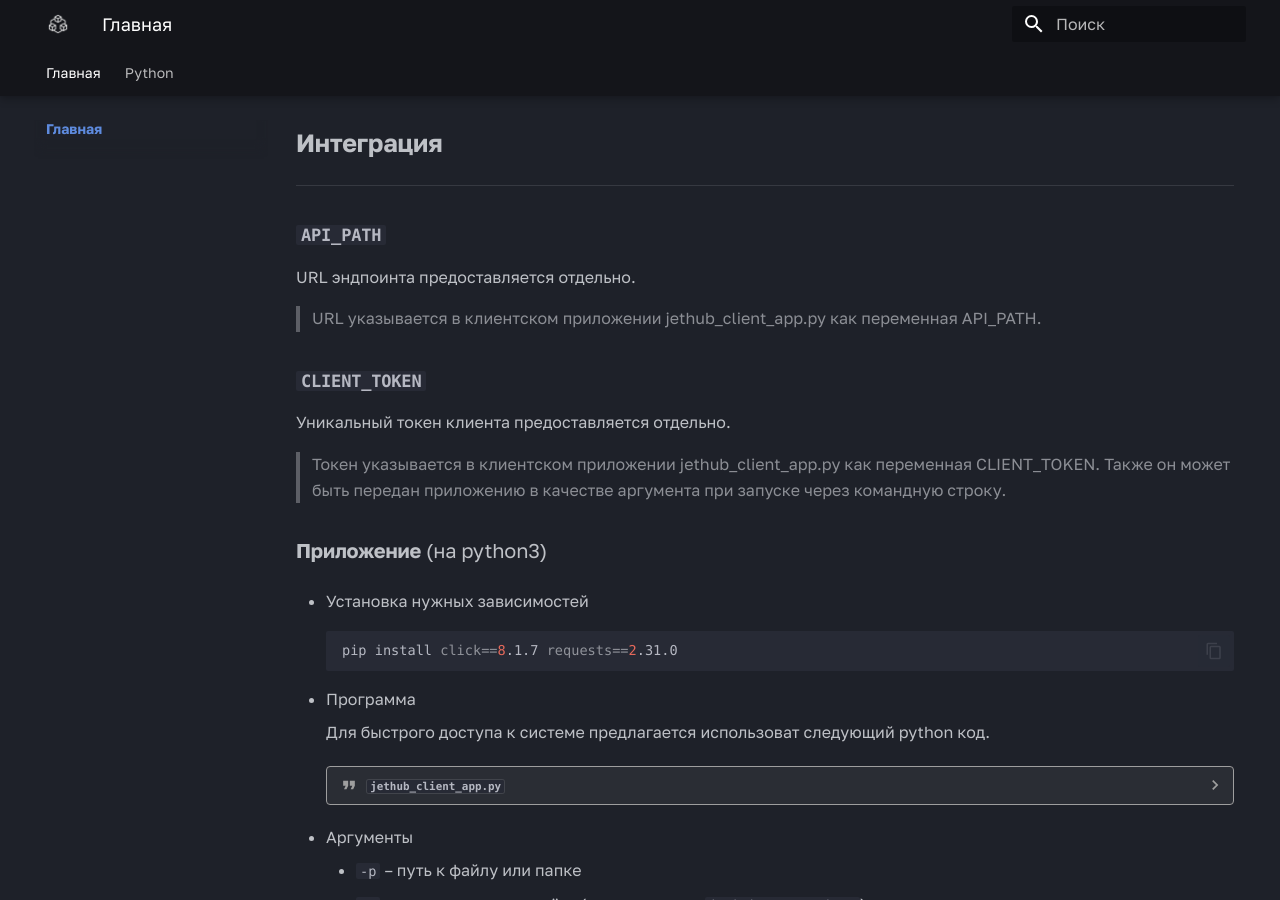
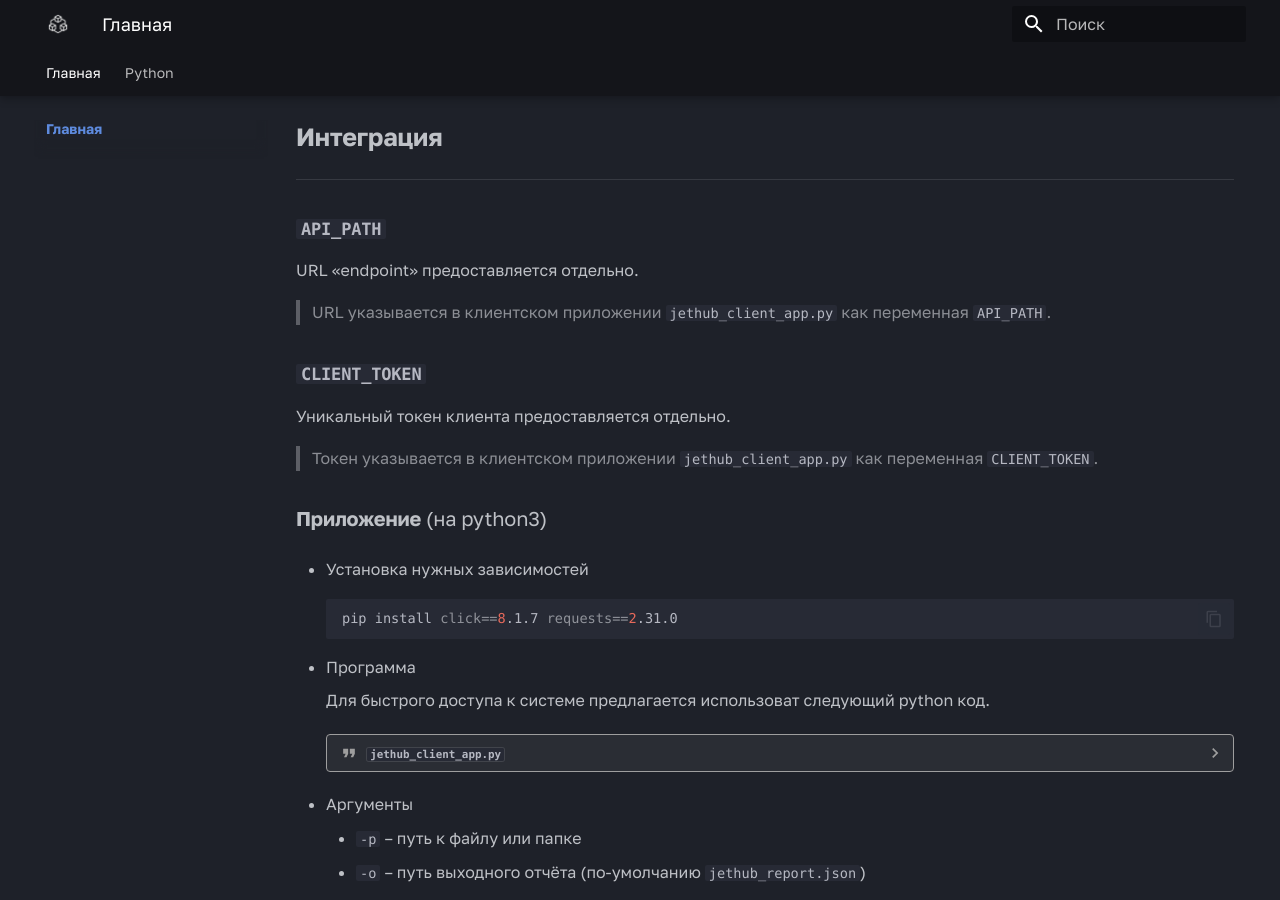
Before and after one commit to jethub-tech/docs.jethub.pro, an MkDocs documentation site: the page built from docs/index.md, in a window 1280 px wide and 900 px high, scrolled down 555 px. Built offline with MkDocs 1.6.1 and Material for MkDocs 9.7.7, drawn with Linux system fonts in a browser that asks for light colours; some web fonts are replaced.

```diff
--- a/docs/index.md
+++ b/docs/index.md
@@ -54,16 +54,15 @@
 
 ### **`API_PATH`**
 
-URL эндпоинта предоставляется отдельно.
+URL «endpoint» предоставляется отдельно.
 
-> URL указывается в клиентском приложении jethub_client_app.py как переменная API_PATH.
+> URL указывается в клиентском приложении `jethub_client_app.py` как переменная `API_PATH`.
 
 ### **`CLIENT_TOKEN`**
 
 Уникальный токен клиента предоставляется отдельно.
 
-> Токен указывается в клиентском приложении jethub_client_app.py как переменная CLIENT_TOKEN.
-> Также он может быть передан приложению в качестве аргумента при запуске через командную строку.
+> Токен указывается в клиентском приложении `jethub_client_app.py` как переменная `CLIENT_TOKEN`.
 
 ### **Приложение** (на python3)
 
```
Also changed, not shown: other parts of docs/index.md (+1 -1 lines).
